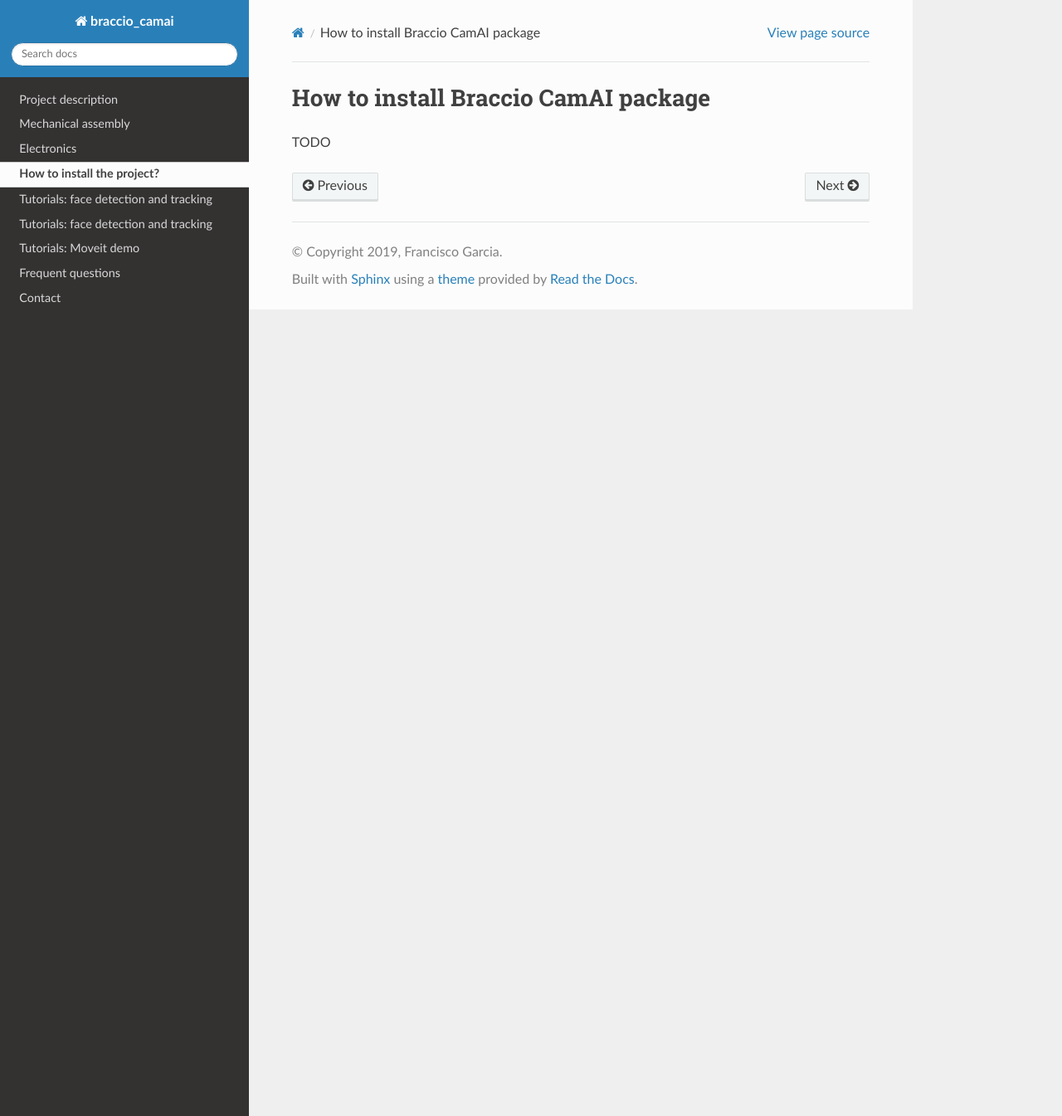
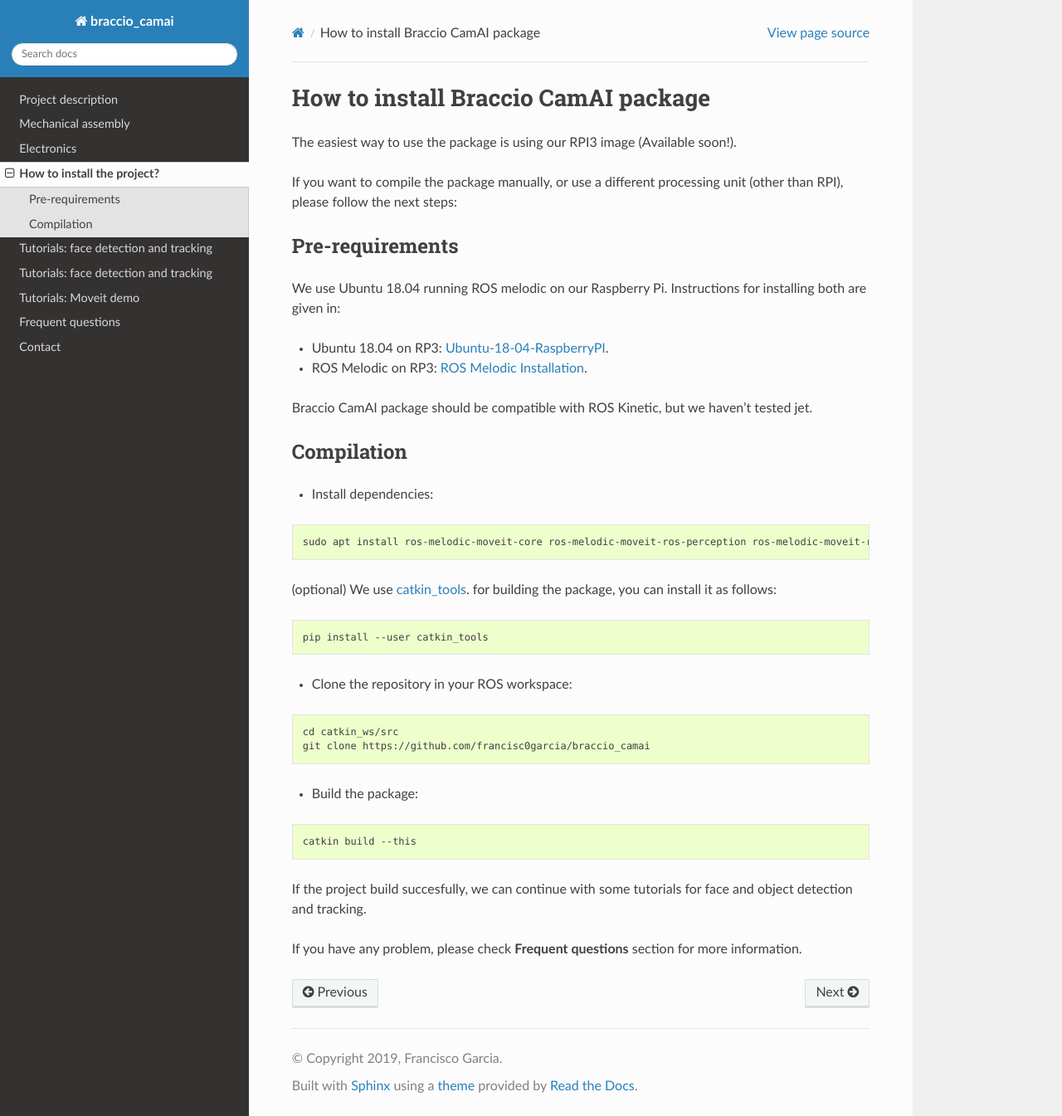
Before and after one commit to francisc0garcia/braccio_camai, a Sphinx documentation site: the page built from docs/source/installation.rst, in a window 1280 px wide and 1345 px high. Shown: the whole window at 83% size. Built offline with Sphinx 7.4.7 and the Read the Docs theme 2.0.0, drawn with Linux system fonts in a browser that asks for light colours.

Commit message:
Add install documentation

```diff
--- a/docs/source/conf.py
+++ b/docs/source/conf.py
@@ -34,7 +34,7 @@ extensions = [
 ]
 
 # Add any paths that contain templates here, relative to this directory.
-templates_path = ['_templates']
+#templates_path = ['_templates']
 
 # List of patterns, relative to source directory, that match files and
 # directories to ignore when looking for source files.
@@ -52,7 +52,7 @@ html_theme = 'sphinx_rtd_theme'
 # Add any paths that contain custom static files (such as style sheets) here,
 # relative to this directory. They are copied after the builtin static files,
 # so a file named "default.css" will overwrite the builtin "default.css".
-html_static_path = ['_static']
+#html_static_path = ['_static']
 
 # The master toctree document.
 master_doc = 'index'
--- a/docs/source/contact.rst
+++ b/docs/source/contact.rst
@@ -3,4 +3,4 @@ Contact us
 
 * If you want more info about the project, we are happy to contact you!
 
-Francisco J. Garcia R. - francisc0garcia [at] outlook.com
+Francisco J. Garcia R. - francisc0garcia [at] outlook [dot] com
--- a/docs/source/installation.rst
+++ b/docs/source/installation.rst
@@ -1,4 +1,54 @@
 How to install Braccio CamAI package
 ====================================
 
-TODO
+The easiest way to use the package is using our RPI3 image (Available soon!).
+
+If you want to compile the package manually, or use a different processing unit (other than RPI), please follow the next steps:
+
+Pre-requirements
+^^^^^^^^^^^^^^^^
+
+We use Ubuntu 18.04 running ROS melodic on our Raspberry Pi.
+Instructions for installing both are given in:
+
+- Ubuntu 18.04 on RP3: `Ubuntu-18-04-RaspberryPI`_.
+
+- ROS Melodic on RP3: `ROS Melodic Installation`_.
+
+Braccio CamAI package should be compatible with ROS Kinetic, but we haven't tested jet.
+
+Compilation
+^^^^^^^^^^^
+
+- Install dependencies:
+
+.. code-block:: none
+
+    sudo apt install ros-melodic-moveit-core ros-melodic-moveit-ros-perception ros-melodic-moveit-ros-planning-interface
+
+(optional) We use `catkin_tools`_. for building the package, you can install it as follows:
+
+.. code-block:: none
+
+    pip install --user catkin_tools
+
+- Clone the repository in your ROS workspace:
+
+.. code-block:: none
+
+    cd catkin_ws/src
+    git clone https://github.com/francisc0garcia/braccio_camai
+
+- Build the package:
+
+.. code-block:: none
+
+    catkin build --this
+
+If the project build succesfully, we can continue with some tutorials for face and object detection and tracking.
+
+If you have any problem, please check **Frequent questions** section for more information.
+
+.. _Ubuntu-18-04-RaspberryPI: https://wiki.ubuntu.com/ARM/RaspberryPi
+.. _ROS Melodic Installation: http://wiki.ros.org/melodic/Installation/Ubuntu
+.. _catkin_tools: https://catkin-tools.readthedocs.io/en/latest/installing.html
```
Also changed, not shown: docs/source/electronics.rst (+7 -4 lines).
